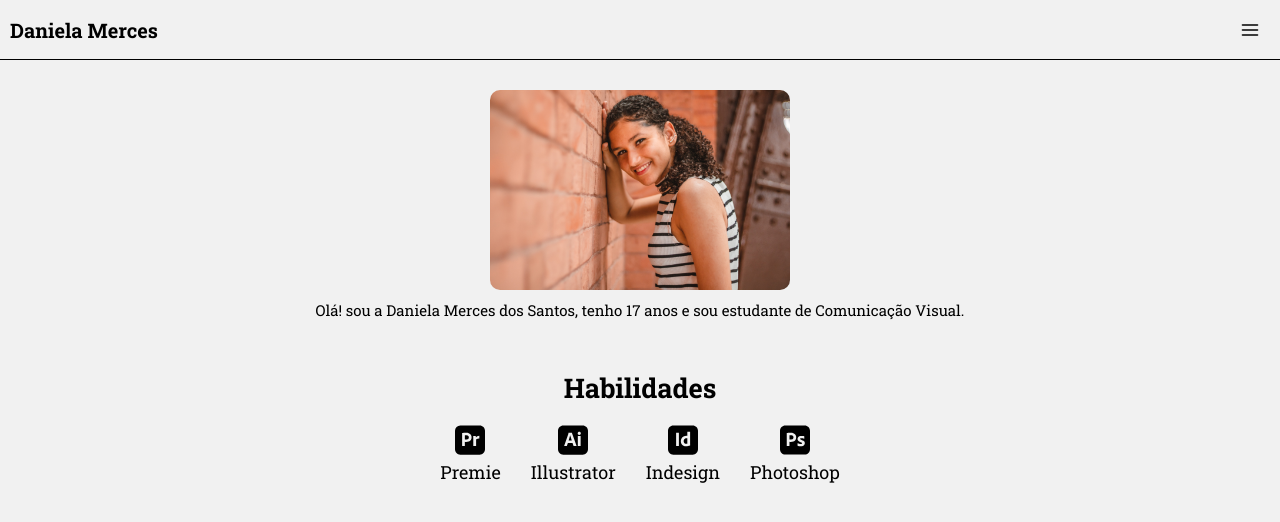
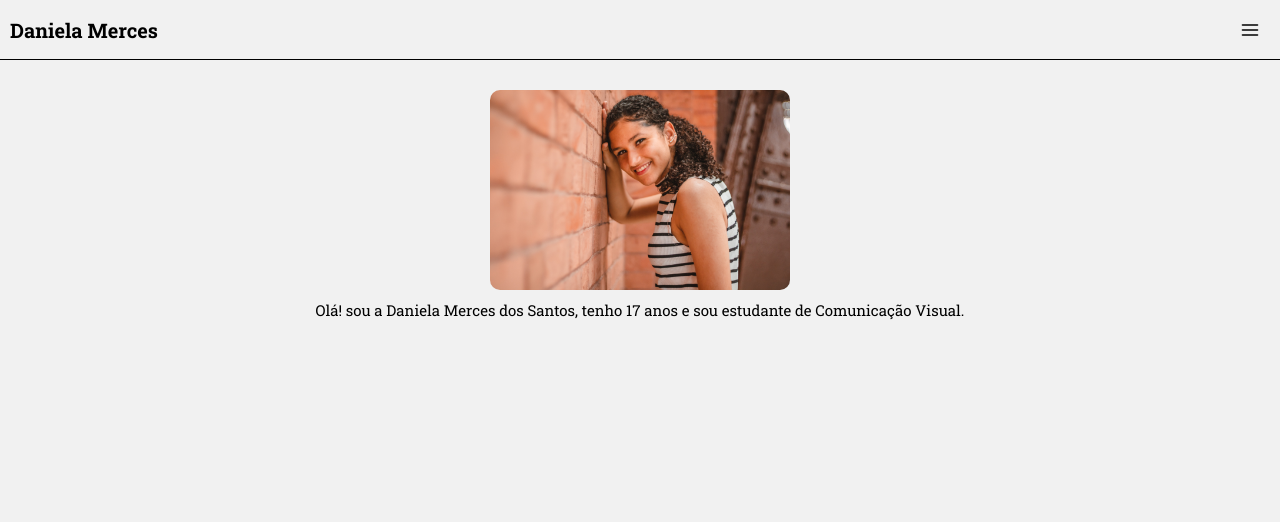
Before and after one commit to Dev-JoaoVictor/portifolio-daniela, a React (Vite) app: page / in a window 1280 px wide. Shown: the top 522 px of the page. Built offline with nearby package versions, Linux system fonts and the light colour scheme.

Commit message:
buscando erro

```diff
--- a/src/pages/Home/index.jsx
+++ b/src/pages/Home/index.jsx
@@ -6,9 +6,9 @@ import {
   SiAdobephotoshop,
 } from "react-icons/si";
 
+import { Container, About, Skills } from "./styles";
 import { Header } from "../../components/Header";
-import { Section } from "../../components/Section";
-import { Container, About, Skills } from "./styles";
+// import { Section } from "../../components/Section";
 
 const skills = [
   { name: "Premie", icon: SiAdobepremierepro },
@@ -29,7 +29,7 @@ export function Home() {
             de Comunicação Visual.
           </p>
         </About>
-        <Section title="Habilidades">
+        {/* <Section title="Habilidades">
           <Skills>
             {skills.map((skill, index) => (
               <li key={index}>
@@ -38,7 +38,7 @@ export function Home() {
               </li>
             ))}
           </Skills>
-        </Section>
+        </Section> */}
       </main>
     </Container>
   );
```
